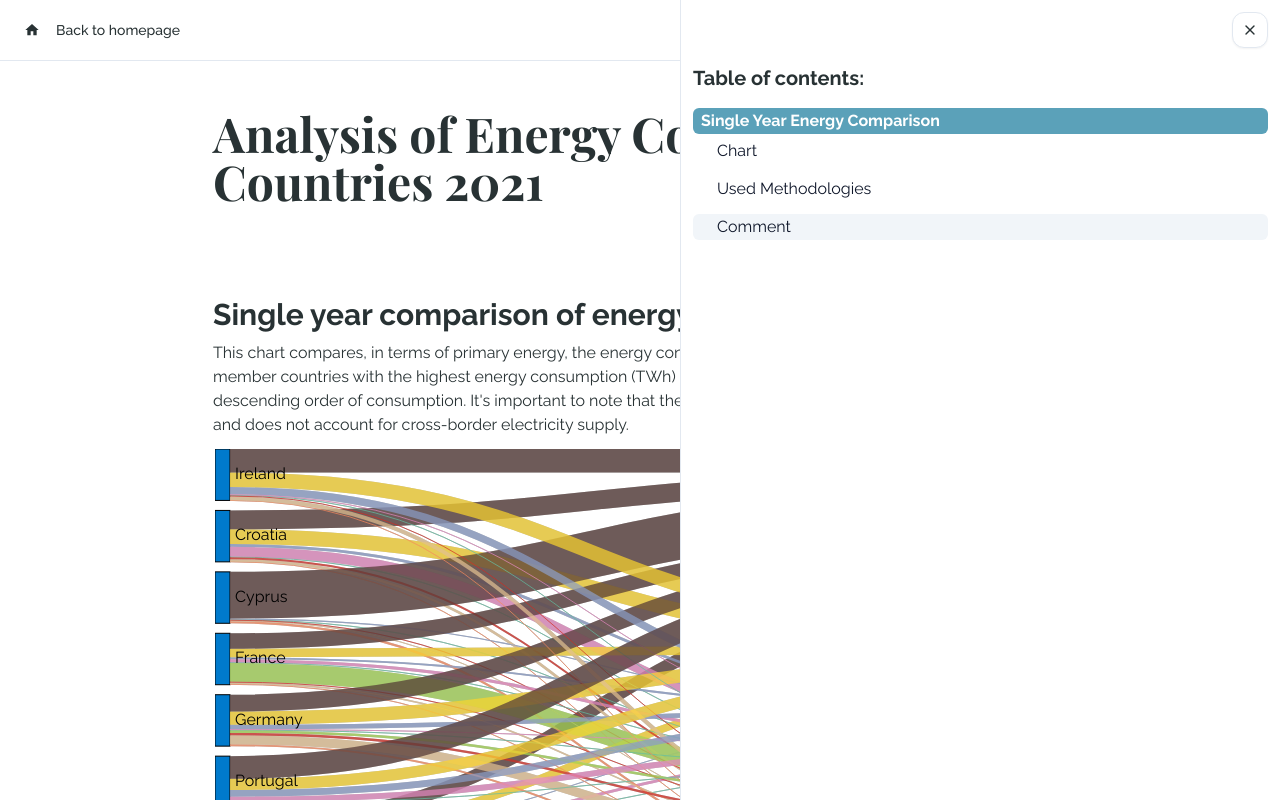
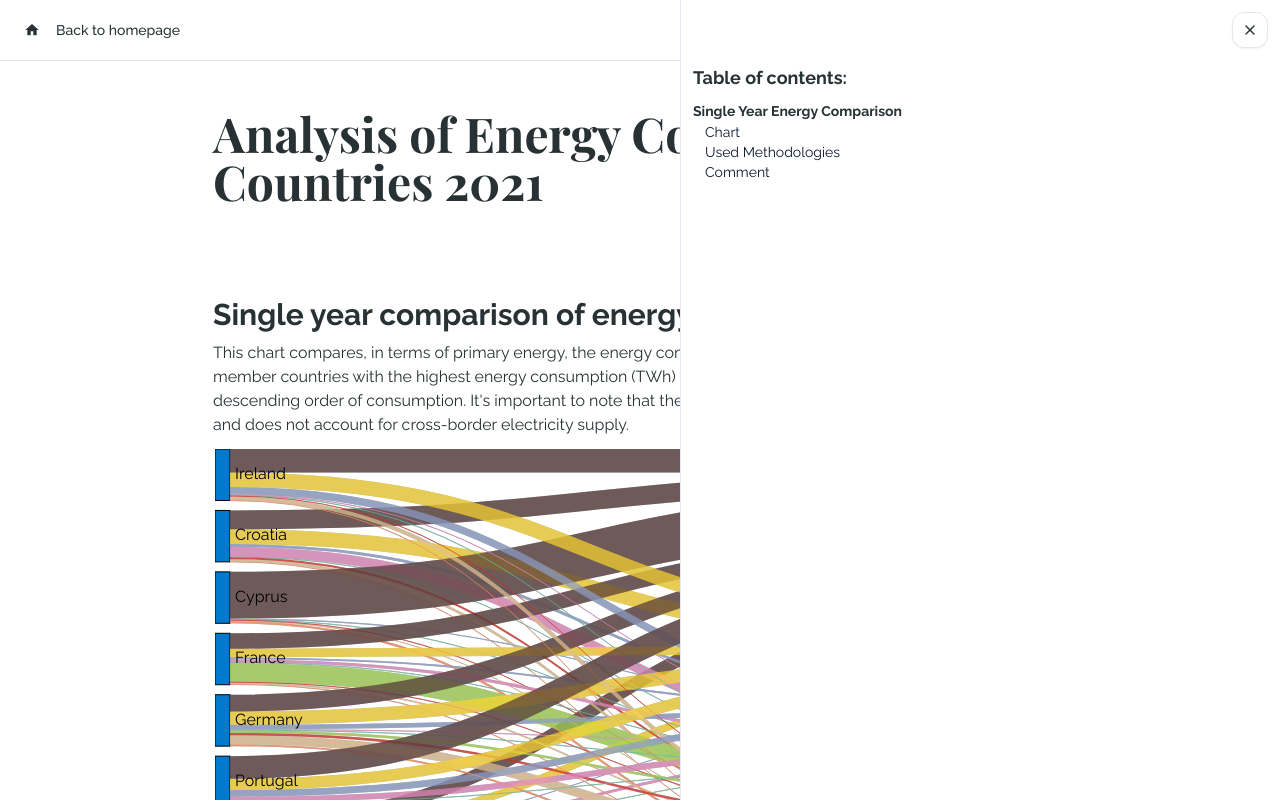
Before and after one commit to Berrutz/DataVis-Project, a Next.js app in the folder web-application/: page /assignments/assignment-2 in a window 1280 px wide. Both pictures are taken after a click on the button 1250 px from the left and 30 px from the top of the page. Shown: the top 800 px of the page. Built offline with nearby package versions, Linux system fonts and the light colour scheme.

Commit message:
Changed assignments aside

```diff
--- a/web-application/src/app/assignments/_components/assignment-aside.tsx
+++ b/web-application/src/app/assignments/_components/assignment-aside.tsx
@@ -1,6 +1,5 @@
 import { cn } from '@/lib/utils';
-import { AnimatePresence, motion, useInView } from 'framer-motion';
-import React, { ReactElement, useEffect, useRef } from 'react';
+import React, { ReactElement } from 'react';
 import { ReactNode } from 'react';
 import {
   ChartBody,
@@ -13,7 +12,6 @@ import {
   ChartSectionProps
 } from './chart-section';
 import Link from 'next/link';
-import { useActiveAsideSectionContext } from '@/context/active-aside-section-assignments';
 
 type AsideElement = {
   id?: string;
@@ -33,9 +31,6 @@ export const PageAsideNavigation = ({
   isOpen: boolean;
   asideContent: AsideSection[];
 }) => {
-  const { activeAsideSection, setActiveAsideSection, setTimeLastClick } =
-    useActiveAsideSectionContext();
-
   return (
     <aside
       className={cn(
@@ -43,67 +38,26 @@ export const PageAsideNavigation = ({
         !isOpen && 'hidden 2xl:block'
       )}
     >
-      <h1 className="mb-4 text-xl font-bold">Table of contents:</h1>
+      <h1 className="mb-2 text-lg font-bold">Table of contents:</h1>
       {asideContent.map((sec, secIndex) => (
-        <div className="mb-2" key={secIndex}>
-          <div className="flex mb-1 w-full">
+        <div className="mb-3" key={secIndex}>
+          <div className="flex w-full">
             <Link
-              className={cn(
-                'relative z-20 py-px px-2 w-full font-bold transition-[color]',
-                activeAsideSection.sectionkey === sec.elem.asidekey
-                  ? 'text-primary-foreground'
-                  : 'text-foreground'
-              )}
+              className="relative z-20 py-px w-full text-sm font-bold transition-[color]"
               href={`#${sec.elem.id}` || '#'}
-              onClick={() => {
-                setTimeLastClick(Date.now);
-                setActiveAsideSection({
-                  subsectionkey: '',
-                  sectionkey: sec.elem.asidekey
-                });
-              }}
             >
               {sec.elem.name}
-              <AnimatePresence>
-                {activeAsideSection?.sectionkey === sec.elem.asidekey && (
-                  <motion.span
-                    exit={{ opacity: 0 }}
-                    initial={{ opacity: 0 }}
-                    animate={{ opacity: 1 }}
-                    layoutId="section-aside-lid"
-                    className="absolute inset-0 rounded-md z-[-10] bg-primary"
-                  />
-                )}
-              </AnimatePresence>
             </Link>
           </div>
 
-          <div className="flex flex-col gap-3 w-full">
+          <div className="flex flex-col gap-0 w-full">
             {sec.children.map((subsec, elemIndex) => (
               <Link
-                className="relative z-20 py-px pl-6 text-secondary-foreground"
+                className="relative z-20 pl-3 text-sm text-secondary-foreground"
                 href={`#${subsec.id}` || '#'}
                 key={`${secIndex}-${elemIndex}`}
-                onClick={() => {
-                  setTimeLastClick(Date.now);
-                  setActiveAsideSection({
-                    subsectionkey: subsec.asidekey,
-                    sectionkey: sec.elem.asidekey
-                  });
-                }}
               >
                 {subsec.name}
-                <AnimatePresence>
-                  {activeAsideSection?.subsectionkey === subsec.asidekey && (
-                    <motion.span
-                      exit={{ opacity: 0 }}
-                      initial={{ opacity: 0 }}
-                      animate={{ opacity: 1 }}
-                      layoutId="container-aside-lid"
-                      className="absolute inset-0 rounded-md bg-secondary z-[-10]"
-                    />
-                  )}
-                </AnimatePresence>
               </Link>
             ))}
           </div>
@@ -123,205 +77,84 @@ function ensureValidReactElement<T>(
 export const parseChildren = (children: ReactNode) => {
   const asideContent: AsideSection[] = [];
 
-  const newChildren = React.Children.map(children, (child) => {
+  React.Children.map(children, (child) => {
     if (!ensureValidReactElement(child, ChartSection)) {
       return child;
     }
 
     const chartSection = child as React.ReactElement<ChartSectionProps>;
-    const { wrappedChartSection, asideSection } =
-      parseChartSection(chartSection);
+    const asideSection = parseChartSection(chartSection);
     asideContent.push(asideSection);
-    return wrappedChartSection;
   });
 
-  return { newChildren, asideContent };
+  return asideContent;
 };
 
 function parseChartSection(chartSection: ReactElement<ChartSectionProps>) {
   const asideSectionChildren: AsideElement[] = [];
 
-  const chartSectionChildren = React.Children.map(
-    chartSection.props.children as ReactElement,
-    (child) => {
+  React.Children.map(chartSection.props.children as ReactElement, (child) => {
     if (ensureValidReactElement(child, ChartHeading)) {
       const chartHeading = child as React.ReactElement<ChartHeadingProps>;
-        const { newChartHeading, asideElements } =
-          parseChartHeading(chartHeading);
+      const asideElements = parseChartHeading(chartHeading);
       asideSectionChildren.push(...asideElements);
-        return newChartHeading;
     }
 
     if (ensureValidReactElement(child, ChartBody)) {
       const chartBody = child as React.ReactElement<ChartBodyProps>;
-        const { newChartBody, asideElements } = parseChartBody(chartBody);
+      const asideElements = parseChartBody(chartBody);
       asideSectionChildren.push(...asideElements);
-        return newChartBody;
     }
+  });
 
-      return child;
-    }
-  );
-
-  const newChartSection = React.cloneElement(chartSection, {
-    children: chartSectionChildren
-  });
-  const wrappedChartSection = (
-    <SectionInViewWrapper sectionAsideKey={newChartSection.props.asidekey}>
-      {newChartSection}
-    </SectionInViewWrapper>
-  );
-
-  const asideSection: AsideSection = {
+  return {
     elem: {
       asidekey: chartSection.props.asidekey,
       id: chartSection.props.id,
       name: chartSection.props.asidename
     },
     children: asideSectionChildren
-  };
-
-  return { wrappedChartSection, asideSection };
+  } as AsideSection;
 }
 
 function parseChartHeading(chartHeading: ReactElement<ChartHeadingProps>) {
   const asideElements: AsideElement[] = [];
 
-  const chartHeadingChildren = React.Children.map(
-    chartHeading.props.children as ReactElement,
-    (child) => {
+  React.Children.map(chartHeading.props.children as ReactElement, (child) => {
     if (!ensureValidReactElement(child, ChartContainer)) {
       return child;
     }
 
     const chartContainer = child as React.ReactElement<ChartContainerProps>;
-      const { wrappedChartContainer, asideElement } =
-        parseChartContainer(chartContainer);
+    const asideElement = parseChartContainer(chartContainer);
+    asideElements.push(asideElement);
+  });
 
-      asideElements.push(asideElement);
-      return wrappedChartContainer;
-    }
-  );
-
-  const newChartHeading = React.cloneElement(chartHeading, {
-    children: chartHeadingChildren
-  });
-  return {
-    newChartHeading,
-    asideElements
-  };
+  return asideElements;
 }
 
 function parseChartBody(chartBody: ReactElement<ChartBodyProps>) {
   const asideElements: AsideElement[] = [];
 
-  const chartHeadingChildren = React.Children.map(
-    chartBody.props.children as ReactElement,
-    (child) => {
+  React.Children.map(chartBody.props.children as ReactElement, (child) => {
     if (!ensureValidReactElement(child, ChartContainer)) {
       return child;
     }
 
     const chartContainer = child as React.ReactElement<ChartContainerProps>;
-      const { wrappedChartContainer, asideElement } =
-        parseChartContainer(chartContainer);
+    const asideElement = parseChartContainer(chartContainer);
+    asideElements.push(asideElement);
+  });
 
-      asideElements.push(asideElement);
-      return wrappedChartContainer;
-    }
-  );
-
-  const newChartBody = React.cloneElement(chartBody, {
-    children: chartHeadingChildren
-  });
-  return {
-    newChartBody,
-    asideElements
-  };
+  return asideElements;
 }
 
 function parseChartContainer(
   chartContainer: ReactElement<ChartContainerProps>
 ) {
-  const asideElement: AsideElement = {
+  return {
     name: chartContainer.props.asidename,
     asidekey: chartContainer.props.asidekey,
     id: chartContainer.props.id
-  };
-
-  const wrappedChartContainer = (
-    <ContainerInViewWrapper containerAsideKey={chartContainer.props.asidekey}>
-      {chartContainer}
-    </ContainerInViewWrapper>
-  );
-  return {
-    wrappedChartContainer,
-    asideElement
-  };
+  } as AsideElement;
 }
-
-interface ContainerInViewWrapperProps
-  extends React.HTMLAttributes<HTMLDivElement> {
-  containerAsideKey: string;
-}
-function ContainerInViewWrapper({
-  children,
-  containerAsideKey
-}: ContainerInViewWrapperProps) {
-  const { setActiveAsideSection, timeLastClick } =
-    useActiveAsideSectionContext();
-  const ref = useRef(null);
-  const isInView = useInView(ref, {
-    margin: '0px 0px -98% 0px'
-  });
-
-  useEffect(() => {
-    if (isInView && Date.now() - timeLastClick > 1000) {
-      setActiveAsideSection((prev) => {
-        return {
-          subsectionkey: containerAsideKey,
-          sectionkey: prev?.sectionkey || ''
-        };
-      });
-    } else if (!isInView && Date.now() - timeLastClick > 1000) {
-      setActiveAsideSection((prev) => {
-        return {
-          subsectionkey:
-            containerAsideKey === prev.subsectionkey ? '' : prev.subsectionkey,
-          sectionkey: prev?.sectionkey || ''
-        };
-      });
-    }
-  }, [isInView, timeLastClick, containerAsideKey, setActiveAsideSection]);
-
-  return <div ref={ref}>{children}</div>;
-}
-
-interface SectionInViewWrapperProps
-  extends React.HTMLAttributes<HTMLDivElement> {
-  sectionAsideKey: string;
-}
-function SectionInViewWrapper({
-  children,
-  sectionAsideKey
-}: SectionInViewWrapperProps) {
-  const { setActiveAsideSection, timeLastClick } =
-    useActiveAsideSectionContext();
-  const ref = useRef(null);
-  const isInView = useInView(ref, {
-    margin: '0px 0px -90% 0px'
-  });
-
-  useEffect(() => {
-    if (isInView && Date.now() - timeLastClick > 1000) {
-      setActiveAsideSection((prev) => {
-        return {
-          subsectionkey: prev?.subsectionkey || '',
-          sectionkey: sectionAsideKey
-        };
-      });
-    }
-  }, [isInView, timeLastClick, sectionAsideKey, setActiveAsideSection]);
-
-  return <div ref={ref}>{children}</div>;
-}
--- a/web-application/src/app/assignments/_components/assignment-page.tsx
+++ b/web-application/src/app/assignments/_components/assignment-page.tsx
@@ -6,7 +6,6 @@ import { Menu, X } from 'lucide-react';
 import { useState } from 'react';
 import React from 'react';
 import { PageAsideNavigation, parseChildren } from './assignment-aside';
-import ActiveAsideSectionProvider from '@/context/active-aside-section-assignments';
 
 export interface AssignmentPageProps {
   title: string;
@@ -29,10 +28,9 @@ export default function AssignmentPage({
   children
 }: AssignmentPageProps) {
   const [isOpen, setIsOpen] = useState<boolean>(false);
-  const { newChildren, asideContent } = parseChildren(children);
+  const asideContent = parseChildren(children);
 
   return (
-    <ActiveAsideSectionProvider>
     <main className="flex relative flex-col items-center 2xl:flex-row 2xl:items-start min-h-dvh">
       <Button
         onClick={() => setIsOpen((prev) => !prev)}
@@ -42,7 +40,7 @@ export default function AssignmentPage({
       >
         {isOpen ? <X /> : <Menu />}
       </Button>
-        <div className="flex flex-col items-center w-full mb-[50vh]">
+      <div className="flex flex-col items-center w-full">
         <div className="w-[min(100%,_950px)] p-3 sm:p-6 md:p-12">
           <motion.h1
             variants={itemVariants}
@@ -52,11 +50,10 @@ export default function AssignmentPage({
           >
             {title}
           </motion.h1>
-            {newChildren}
+          {children}
         </div>
       </div>
       <PageAsideNavigation isOpen={isOpen} asideContent={asideContent} />
     </main>
-    </ActiveAsideSectionProvider>
   );
 }
--- a/web-application/src/app/assignments/layout.tsx
+++ b/web-application/src/app/assignments/layout.tsx
@@ -17,7 +17,7 @@ export default function AssignmentsLayout({
       </nav>
       {children}
       <footer className="mt-auto">
-        <div className="flex justify-evenly p-6 min-h-[50vh] bg-primary text-primary-foreground">
+        <div className="flex justify-evenly p-6 bg-primary text-primary-foreground">
           <div className="w-full">
             <div className="w-fit">
               <h1 className="font-serif font-bold text-lg/3">IncApache</h1>
--- a/web-application/src/context/active-aside-section-assignments.tsx
+++ /dev/null
@@ -1,59 +0,0 @@
-"use client";
-
-import { createContext, ReactNode, useContext, useState } from "react";
-
-export interface ActiveAsideSectionType {
-  sectionkey: string;
-  subsectionkey: string;
-}
-type ActiveAsideSectionContextType = {
-  activeAsideSection: ActiveAsideSectionType;
-  setActiveAsideSection: React.Dispatch<
-    React.SetStateAction<ActiveAsideSectionType>
-  >;
-
-  timeLastClick: number;
-  setTimeLastClick: React.Dispatch<React.SetStateAction<number>>;
-};
-
-export const ActiveAsideSectionContext =
-  createContext<ActiveAsideSectionContextType | null>(null);
-
-export interface ActiveAsideSectionProviderProps {
-  children?: ReactNode;
-}
-export default function ActiveAsideSectionProvider({
-  children,
-}: ActiveAsideSectionProviderProps) {
-  // The active section and subsection in the aside
-  const [activeAsideSection, setActiveAsideSection] =
-    useState<ActiveAsideSectionType>({
-      sectionkey: "",
-      subsectionkey: "",
-    });
-  const [timeLastClick, setTimeLastClick] = useState<number>(0);
-
-  return (
-    <ActiveAsideSectionContext.Provider
-      value={{
-        activeAsideSection,
-        setActiveAsideSection,
-        timeLastClick,
-        setTimeLastClick,
-      }}
-    >
-      {children}
-    </ActiveAsideSectionContext.Provider>
-  );
-}
-
-export function useActiveAsideSectionContext(): ActiveAsideSectionContextType {
-  const context = useContext(ActiveAsideSectionContext);
-  if (context === null) {
-    throw new Error(
-      "useActiveAsideSectionContext have a null context, wrap the parent component with the provider",
-    );
-  }
-
-  return context;
-}
```
Lines whose indentation alone changed are shown as unchanged.
